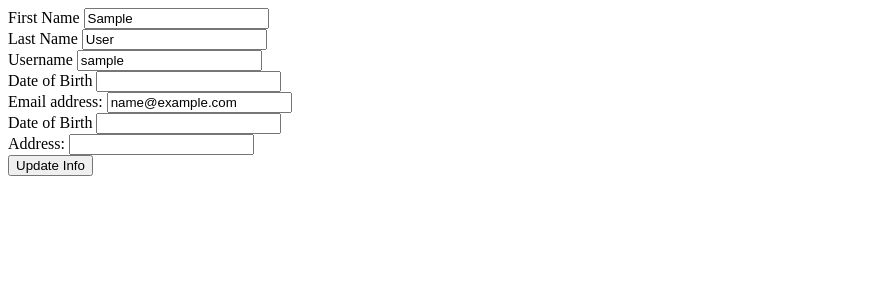
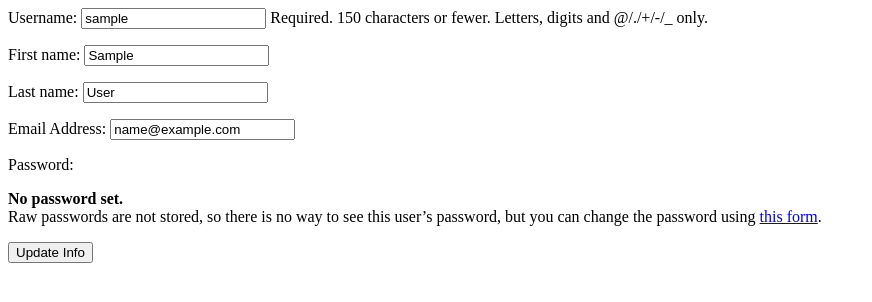
Before and after one commit to Prabin-Kumar-Baniya-NP/Bug-Tracking-System, a Django app: page /update-profile in a window 1280 px wide. Shown: the top 302 px of the page, without its empty margins (0-872 px from the left). Run offline with Django 3.2, Linux system fonts and the light colour scheme; the visitor is signed in with stand-in values (Sample User, id 1); data comes from the database, SQL or seed files in the repository.

Commit message:
User authentication issue solved

```diff
--- a/mysite/user/forms.py
+++ b/mysite/user/forms.py
@@ -1,29 +1,27 @@
 from django.forms import ModelForm
 from django import forms
 from user.models import User
+from django.contrib.auth.forms import UserCreationForm as UserCreate, UserChangeForm
 
-class UserCreationForm(ModelForm):
+
+class UserCreationForm(UserCreate):
     """
     For the creation of user
     """
     class Meta:
         model = User
-        fields = ["username", "password", "first_name", "last_name", "email", "address", "birth_date"]
+        fields = ['username', 'first_name', 'last_name', 'email']
+        labels = {
+            'email': "Email Address",
+        }
 
-    def __init__(self, *args, **kwargs):
-        super().__init__(*args, *kwargs)
-        self.fields["first_name"].widget = forms.TextInput(attrs={'id':"first_name"})
-        self.fields["last_name"].widget = forms.TextInput(attrs={'id':"last_name"})
-        self.fields["username"].widget = forms.TextInput(attrs={'id':"username"})
-        self.fields["password"].widget = forms.PasswordInput(attrs={'id':"password"})
-        self.fields["email"].widget = forms.EmailInput(attrs={'id':"email"})
-        self.fields["address"].widget = forms.TextInput(attrs={'id':"address"})
-        self.fields["birth_date"].widget = forms.DateInput(attrs={'id':"birth_date"})
-
-class UserUpdationForm(ModelForm):
+class UserUpdationForm(UserChangeForm):
     """
     Updates the user information
     """
     class Meta:
         model = User
-        fields = ["first_name", "last_name", "username", "email", "address", "birth_date", "about_me"]
+        fields = ['username', 'first_name', 'last_name', 'email']
+        labels = {
+            'email': "Email Address",
+        }
--- a/mysite/user/templates/user/update-profile.html
+++ b/mysite/user/templates/user/update-profile.html
@@ -1,29 +1,5 @@
 <form action= "" method = "POST">
-     <div class="first-name">
-    <label for="{{ form.first_name.id_for_label }}">First Name</label>
-    {{ form.first_name }}
-    <div class="last-name">
-    <label for="{{ form.last_name.id_for_label }}">Last Name</label>
-    {{ form.last_name }}
-      <div class="username">
-    <label for="{{ form.username.id_for_label }}">Username</label>
-    {{ form.username }}
-</div>
-<div class="date-of-birth">
-    <label for="{{ form.birth_date.id_for_label }}">Date of Birth</label>
-    {{ form.birth_date }}
-</div>
-<div class="email">
-    <label for="{{ form.email.id_for_label }}">Email address:</label>
-    {{ form.email }}
-</div>
-<div class="date-of-birth">
-    <label for="{{ form.birth_date.id_for_label }}">Date of Birth</label>
-    {{ form.birth_date }}
-</div>
-<div class="address">
-    <label for="{{ form.address.id_for_label }}">Address:</label>
-    {{ form.address }}
-</div>
+     {% csrf_token %}
+     {{ form.as_p }}
     <input type = "submit" value = "Update Info">
 </form>
--- a/mysite/user/urls.py
+++ b/mysite/user/urls.py
@@ -3,7 +3,7 @@ from user import views
 
 app_name = "user"
 urlpatterns = [
-    path("sign_up/", views.UserCreationView, name = "sign-up"),
+    path("sign-up/", views.UserCreationView, name = "sign-up"),
     path("index/", views.index, name = "index"),
     path("logout/", views.logout, name = "logout"),
     path("change-password/", views.change_password, name = "change-password"),
--- a/mysite/user/views.py
+++ b/mysite/user/views.py
@@ -102,7 +102,11 @@ def update_profile(request):
     This view will update the user informations
     """
     if request.method == "POST":
-        pass
+        updated_profile = UserUpdationForm(request.POST, instance = request.user)
+        if updated_profile.is_valid():
+            updated_profile.save()
+            messages.success(request, "Profile Updated Successfully")
+            return HttpResponseRedirect('/dashboard/')
     else:
         user = User.objects.get(id = request.user.id)
         context = {
```
Also changed, not shown: mysite/user/templates/user/sign_up.html (+1 -24 lines).
